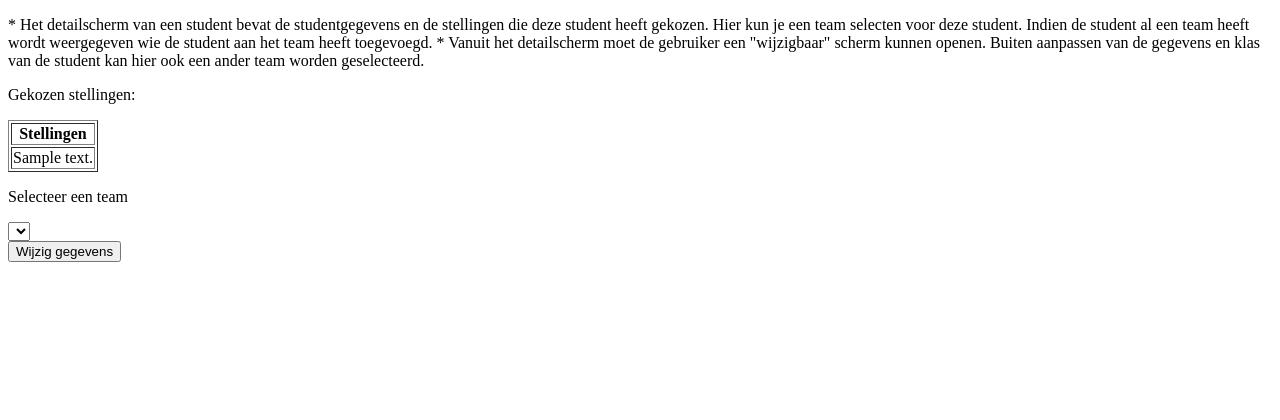
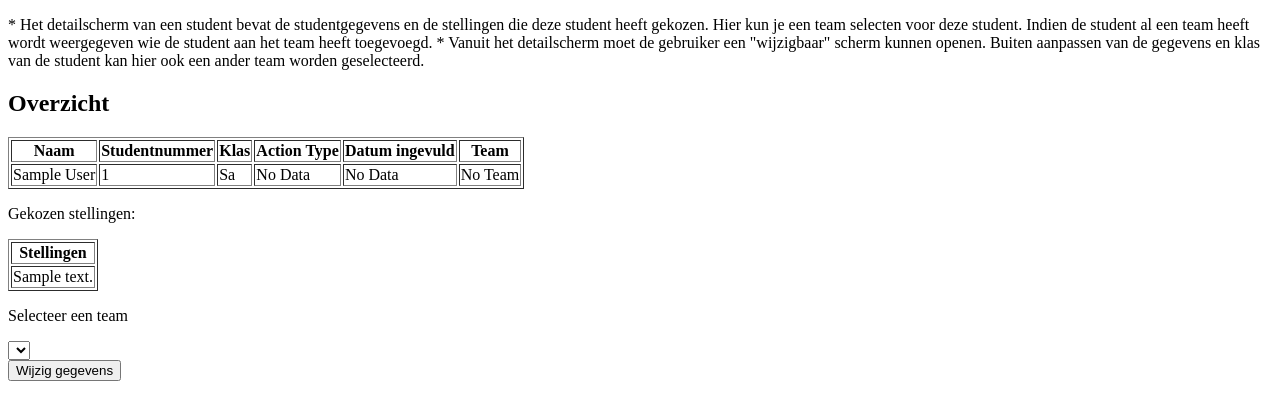
Before and after one commit to SimoneCalf/WP3, a Flask app: page /teacher/student_detail/1 in a window 1280 px wide. Shown: the top 420 px of the page. Run offline with Flask 3, Linux system fonts and the light colour scheme; tables that the repository leaves empty or names only in its code hold one stand-in row (values such as "Sample post"); lists and menus that the app fills with data are empty; some libraries are stand-ins or nearby versions.

Commit message:
detailscherm completer

```diff
--- a/WebApp/models/sql.py
+++ b/WebApp/models/sql.py
@@ -4,6 +4,27 @@ from flask import jsonify
 from datetime import datetime
 
 mysql = MySQL()
+
+# get the name, studentnumber, class, action type, date the student filled in all questions and the team of a student
+def get_student_info_specific_student(student_number):
+    cursor = mysql.connection.cursor()
+    query = '''
+        SELECT
+            s.number AS student_number,
+            s.name AS student_name,
+            s.class AS student_class,
+            COALESCE(at.date_assigned, 'No Data') AS action_date,
+            COALESCE(at.letters, 'No Data') AS action_type,
+            COALESCE(t.name, 'No Team') AS team_name
+        FROM students s
+        LEFT JOIN action_type at ON s.number = at.student_number
+        LEFT JOIN team t ON s.number = t.student_number
+        WHERE s.number = %s;
+    '''
+    cursor.execute(query, (student_number,))
+    result = cursor.fetchall()
+    cursor.close()
+    return result
 
 
 # get the statements a student chose
--- a/WebApp/routes/teacher.py
+++ b/WebApp/routes/teacher.py
@@ -93,6 +93,16 @@ def get_student_choices(student_number):
     print(f'Statements: {statements}')
     return jsonify(statements)
 
+# route to get the name, studentnumber, class, action type, date the student filled in all questions and the team of a student
+@teacher_bp.route('/get_student_info_specific_student/<int:student_number>', methods=['GET'])
+def get_student_info_specific_student(student_number):
+    print(f'Student number: {student_number}')
+    # get the student info of the specific student
+    student_info = sql.get_student_info_specific_student(student_number)
+    print(f'Student info: {student_info}')
+    return jsonify(student_info)
+
+
 # @teacher_bp.route('/login', methods=['POST'])
 # def teacher_login():
 #     data = request.get_json()
--- a/WebApp/templates/student_detail.html
+++ b/WebApp/templates/student_detail.html
@@ -9,6 +9,25 @@
 <body>
     <p>* Het detailscherm van een student bevat de studentgegevens en de stellingen die deze student heeft gekozen. Hier kun je een team selecten voor deze student. Indien de student al een team heeft wordt weergegeven wie de student aan het team heeft toegevoegd.
         * Vanuit het detailscherm moet de gebruiker een "wijzigbaar" scherm kunnen openen. Buiten aanpassen van de gegevens en klas van de student kan hier ook een ander team worden geselecteerd. </p>
+
+        <h2>Overzicht</h2>
+        <table id="studentTable" border="1">
+            <thead>
+                <tr>
+                    <th>Naam</th>
+                    <th>Studentnummer</th>
+                    <th>Klas</th>
+                    <th>Action Type</th>
+                    <th>Datum ingevuld</th>
+                    <th>Team</th>
+                </tr>
+            </thead>
+            <tbody>
+                <!-- De tabelrijen worden hier toegevoegd -->
+            </tbody>
+        </table>
+
+
 
         <p>Gekozen stellingen:</p>
     <table id="statementTable" border="1">
@@ -41,9 +60,11 @@
             console.log('Student number:', studentNumber);
             const baseUrl = window.location.origin;
             const choicesUrl = `${baseUrl}/teacher/get_student_choices/${studentNumber}`;
-    function populateClassDropdown() {
+            const studentInfoUrl = `${baseUrl}/teacher/get_student_info_specific_student/${studentNumber}`;
+
+            function populateStatementTable() {
                 $.ajax({
-              url: choicesUrl, // Flask endpoint that returns the class data
+                    url: choicesUrl, // Flask endpoint that returns the statement data
                     type: 'GET',
                     dataType: 'json',
                     success: function(data) {
@@ -59,23 +80,50 @@
                             `;
                             statementTableBody.append(tableRow);
                         });
-
                     },
                     error: function(xhr, status, error) {
                         console.error('Error fetching data:', error);
                     }
                 });
+            }
 
+            function populateStudentTable() {  // Correct function name
+                $.ajax({
+                    url: studentInfoUrl, // Flask endpoint that returns the student info data
+                    type: 'GET',
+                    dataType: 'json',
+                    success: function(data) {
+                        console.log(data);
+                        const studentTableBody = $('#studentTable tbody');
+                        studentTableBody.empty();  // Maak de tabelbody leeg voordat je nieuwe rijen toevoegt
+                        data.forEach(function(student) {
+                            console.log(student.student_name);
+                            const tableRow = `
+                                <tr>
+                                    <td>${student.student_name}</td>
+                                    <td>${student.student_number}</td>
+                                    <td>${student.student_class}</td>
+                                    <td>${student.action_type}</td>
+                                    <td>${student.action_date}</td>
+                                    <td>${student.team_name}</td>
+                                </tr>
+                            `;
+                            studentTableBody.append(tableRow);
+                        });
+                    },
+                    error: function(xhr, status, error) {
+                        console.error('Error fetching data:', error);
+                    }
+                });
+            }
 
-        }
+            populateStatementTable();  // Call function to populate statements table
+            populateStudentTable();    // Call function to populate student info table
+        });
 
 
 
 
-      // Call the function to populate the dropdown on page load
-      populateClassDropdown();
-
-    });
 
 </script>
 
```
Lines whose indentation alone changed are shown as unchanged.
